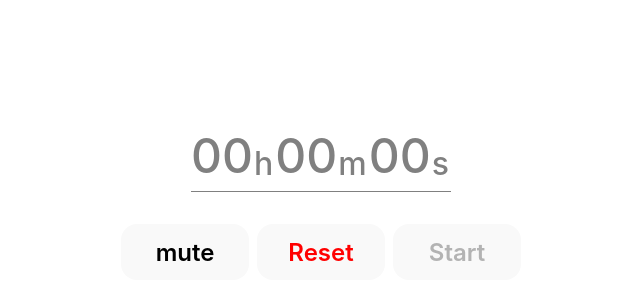
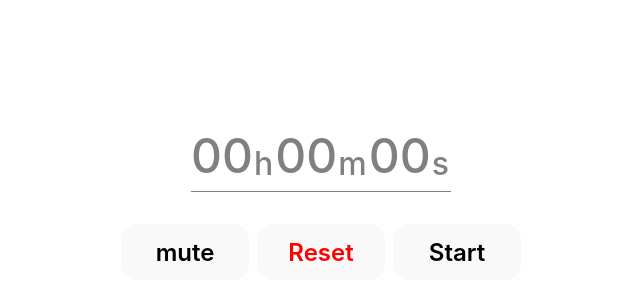
Before and after one commit to bigsaigon333/simple-stopwatch, a React (Vite) app: page / in a window 1280 px wide. Shown: the part 196-496 px from the top of the page, without its empty margins (319-959 px from the left). Built offline with nearby package versions, Linux system fonts and the light colour scheme.

Commit message:
refactor: 각 컴포넌트이 가지는 상태를 최소화한다

```diff
--- a/src/App.tsx
+++ b/src/App.tsx
@@ -1,10 +1,10 @@
-import Form from "./Form";
+import Page from "./Page";
 import { TimerProvider } from "./timerContext";
 
 export default function App(): JSX.Element {
   return (
     <TimerProvider>
-      <Form />
+      <Page />
     </TimerProvider>
   );
 }
--- a/src/Controls.tsx
+++ b/src/Controls.tsx
@@ -6,11 +6,11 @@ import {
   useTimerState,
   useTimerStateDispatch,
 } from "./timerContext";
-import { toTotalSeconds } from "./utils";
 
-export default function Controls({ value }: { value: string }): JSX.Element {
+export default function Controls(): JSX.Element {
   const dispatch = useTimerStateDispatch();
   const timerState = useTimerState();
+
   const [muted, , , toggle] = useBoolean(false);
 
   return (
@@ -34,11 +34,7 @@ export default function Controls({ value }: { value: string }): JSX.Element {
       >
         Reset
       </button>
-      <button
-        css={buttonCss}
-        type="submit"
-        disabled={timerState !== "done" && toTotalSeconds(value) <= 0}
-      >
+      <button css={buttonCss} type="submit">
         {getMainButtonMessage(timerState)}
       </button>
       <Audio play={timerState === "done"} muted={muted} />
--- a/src/Form.tsx
+++ b/src/Form.tsx
@@ -1,123 +1,43 @@
 import { css } from "@emotion/react";
-import { useState } from "react";
-import Audio from "./Audio";
-import useBoolean from "./hooks/useBoolean";
-import InputSection from "./InputSection";
-import Sign from "./Sign";
 import {
-  TimerState,
-  useTimerState,
-  useTimerStateDispatch,
-} from "./timerContext";
+  ChangeEventHandler,
+  FormEventHandler,
+  ReactNode,
+  useState,
+} from "react";
+import Input from "./Input";
+import { toTotalSeconds } from "./utils";
 
 interface FormProps {
-  className?: string;
+  children?: ReactNode;
+  onSubmit: (seconds: number) => void;
 }
 
-export default function Form({ className }: FormProps): JSX.Element {
-  const dispatch = useTimerStateDispatch();
-  const timerState = useTimerState();
+export default function Form({ children, onSubmit }: FormProps): JSX.Element {
+  const [value, setValue] = useState("");
 
-  const [totalSeconds, setTotalSeconds] = useState(0);
-  const [muted, , , toggle] = useBoolean(false);
+  const handleChange: ChangeEventHandler<HTMLInputElement> = (event) => {
+    if (/^\d{0,6}$/.test(event.target.value)) {
+      setValue(event.target.value);
+    }
+  };
 
-  const timerCallback = () => {
-    setTotalSeconds((prev) => prev - 1);
+  const handleSubmit: FormEventHandler<HTMLFormElement> = (e) => {
+    e.preventDefault();
+    onSubmit(toTotalSeconds(value));
   };
 
   return (
-    <form
-      className={className}
-      css={css`
-        width: 25rem;
-      `}
-      onSubmit={(e) => {
-        e.preventDefault();
-
-        dispatch(getNextStateWhenSubmitted(timerState));
-      }}
-    >
-      <div
-        css={css`
-          margin-bottom: 2rem;
-        `}
-      >
-        {timerState === "edit" ? (
-          <InputSection onSubmit={setTotalSeconds} />
-        ) : (
-          <Sign value={totalSeconds} onTimerChange={timerCallback} />
-        )}
-      </div>
-
-      <div
-        css={css`
-          width: 100%;
-          display: flex;
-          justify-content: space-between;
-        `}
-      >
-        <button css={buttonCss} type="button" onClick={() => toggle()}>
-          {muted ? "unmute" : "mute"}
-        </button>
-        <button
-          css={css`
-            ${buttonCss}
-            color: red;
-          `}
-          type="button"
-          onClick={() => dispatch("edit")}
-        >
-          Reset
-        </button>
-        <button
-          css={buttonCss}
-          type="submit"
-          disabled={timerState !== "done" && totalSeconds <= 0}
-        >
-          {getMainButtonMessage(timerState)}
-        </button>
-      </div>
-
-      <Audio play={timerState === "done"} muted={muted} />
+    <form css={formCss} onSubmit={handleSubmit}>
+      <Input value={value} onChange={handleChange} />
+      {children}
     </form>
   );
 }
 
-function getMainButtonMessage(state: TimerState): string {
-  switch (state) {
-    case "edit":
-      return "Start";
-    case "ticking":
-      return "Pause";
-    case "paused":
-      return "Resume";
-    case "done":
-      return "Ok";
-    default:
-      throw new Error(`Unexpected state: ${state}`);
-  }
-}
-
-function getNextStateWhenSubmitted(state: TimerState): TimerState {
-  switch (state) {
-    case "edit":
-      return "ticking";
-    case "ticking":
-      return "paused";
-    case "paused":
-      return "ticking";
-    case "done":
-      return "edit";
-    default:
-      throw new Error(`Unexpected state: ${state}`);
-  }
-}
-
-const buttonCss = css`
-  width: 8rem;
-  height: 3.5rem;
-  border-radius: 1rem;
-  font-size: 1.5rem;
-  font-weight: 600;
-  padding: 0;
+export const formCss = css`
+  width: 25rem;
+  display: flex;
+  row-gap: 2rem;
+  flex-direction: column;
 `;
--- a/src/InputSection.tsx
+++ b/src/Input.tsx
@@ -1,28 +1,16 @@
 import { css } from "@emotion/react";
-import { ChangeEventHandler, useEffect, useRef, useState } from "react";
+import { InputHTMLAttributes, useRef } from "react";
 import useBoolean from "./hooks/useBoolean";
 import TimeString from "./TimeString";
 
-interface InputsProps {
-  onSubmit: (totalSeconds: number) => void;
+interface InputProps extends InputHTMLAttributes<HTMLInputElement> {
+  value: string;
 }
 
-export default function InputSection({ onSubmit }: InputsProps): JSX.Element {
-  const [value, setValue] = useState("");
-
+export default function Input({ value, onChange }: InputProps): JSX.Element {
   const inputRef = useRef<HTMLInputElement>(null);
 
   const [isFocused, focus, blur] = useBoolean(false);
-
-  useEffect(() => {
-    onSubmit(calculateTotalSeconds(value));
-  }, [value]);
-
-  const handleChange: ChangeEventHandler<HTMLInputElement> = (event) => {
-    if (/^\d{0,6}$/.test(event.target.value)) {
-      setValue(event.target.value);
-    }
-  };
 
   return (
     <div
@@ -56,7 +44,7 @@ export default function InputSection({ onSubmit }: InputsProps): JSX.Element {
         `}
         pattern="\d*"
         value={value}
-        onChange={handleChange}
+        onChange={onChange}
         onBlur={blur}
         onFocus={(e) => {
           focus();
@@ -69,13 +57,3 @@ export default function InputSection({ onSubmit }: InputsProps): JSX.Element {
     </div>
   );
 }
-
-function calculateTotalSeconds(value: string): number {
-  const timeString = value.padStart(6, "0");
-
-  const hours = Number(timeString.slice(0, 2));
-  const minutes = Number(timeString.slice(2, 4));
-  const seconds = Number(timeString.slice(4, 6));
-
-  return (hours * 60 + minutes) * 60 + seconds;
-}
--- /dev/null
+++ b/src/Page.tsx
@@ -0,0 +1,44 @@
+import { css } from "@emotion/react";
+import { useState } from "react";
+import Controls from "./Controls";
+import Form, { formCss } from "./Form";
+import Sign from "./Sign";
+import {
+  useTimerStateDispatch,
+  useTimerState,
+  getNextStateWhenSubmitted,
+} from "./timerContext";
+
+export default function Page(): JSX.Element {
+  const dispatch = useTimerStateDispatch();
+  const timerState = useTimerState();
+
+  const [totalSeconds, setTotalSeconds] = useState(0);
+
+  const handleSubmit = (seconds: number) => {
+    setTotalSeconds(seconds);
+
+    dispatch(getNextStateWhenSubmitted(timerState));
+  };
+
+  return (
+    <>
+      {timerState === "edit" ? (
+        <Form onSubmit={handleSubmit}>
+          <Controls />
+        </Form>
+      ) : (
+        <form
+          css={formCss}
+          onSubmit={(e) => {
+            e.preventDefault();
+            dispatch(getNextStateWhenSubmitted(timerState));
+          }}
+        >
+          <Sign key={totalSeconds} defaultValue={totalSeconds} />
+          <Controls />
+        </form>
+      )}
+    </>
+  );
+}
--- a/src/Sign.tsx
+++ b/src/Sign.tsx
@@ -1,33 +1,34 @@
-import { useEffect } from "react";
+import { useEffect, useState } from "react";
 import useInterval from "./hooks/useInterval";
 import { useTimerState, useTimerStateDispatch } from "./timerContext";
 import TimeString from "./TimeString";
 import { toTimeString } from "./utils";
 
 interface SignProps {
-  value: number;
-  onTimerChange: () => void;
+  defaultValue: number;
 }
 
-export default function Sign({ value, onTimerChange }: SignProps) {
+export default function Sign({ defaultValue }: SignProps) {
   const timerState = useTimerState();
   const dispatch = useTimerStateDispatch();
 
+  const [leftTime, setLeftTime] = useState(defaultValue);
+
   const clearTimer = useInterval(
-    onTimerChange,
+    () => setLeftTime((prev) => prev - 1),
     timerState === "ticking" ? 1_000 : null
   );
 
   useEffect(() => {
-    if (value === 0) {
+    if (leftTime === 0) {
       clearTimer();
       dispatch("done");
     }
-  }, [value]);
+  }, [leftTime]);
 
   return (
     <div>
-      <TimeString value={toTimeString(value)} />
+      <TimeString value={toTimeString(leftTime)} />
     </div>
   );
 }
```
